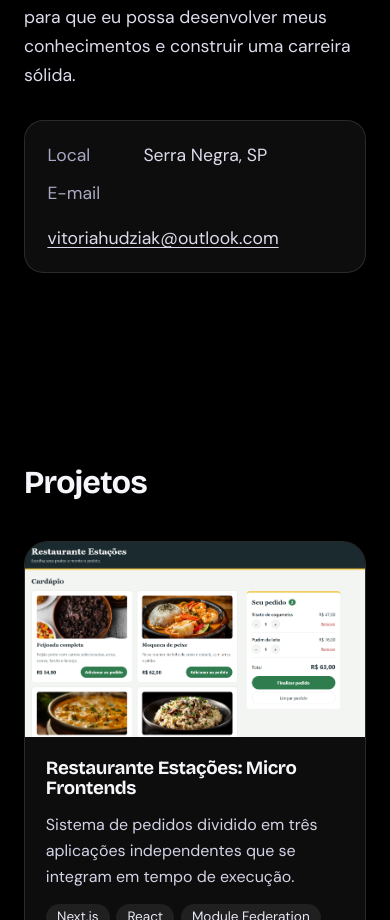
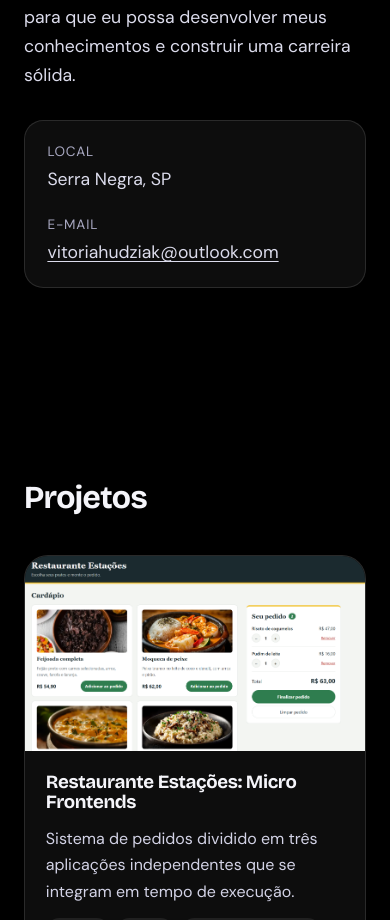
Before and after one commit to dudahudziak/portfolio, a React (Vite) app: page / in a window 390 px wide. Shown: the part 1863-2783 px from the top of the page. Built offline with nearby package versions, Linux system fonts and the light colour scheme.

Commit message:
Responsivo

```diff
--- a/src/components/About/About.module.css
+++ b/src/components/About/About.module.css
@@ -4,9 +4,10 @@
 .photo { object-position: center top;}
 .fallback { display: grid; place-items: center; font: 800 5rem var(--font-display); background: var(--gradient); }
 .text { display: grid; gap: 1.1rem; font-size: 1.1rem; color: #dcdcec; max-width: 40rem; }
-.info { display: grid; gap: 0.6rem; margin-top: 0.8rem; padding: 1.2rem 1.4rem; border-radius: 1.2rem; background: var(--glass); border: 1px solid var(--glass-border); backdrop-filter: blur(12px); }
-.info div { display: flex; gap: 1rem; flex-wrap: wrap; }
-.info dt { min-width: 5rem; color: var(--muted); }
+.info { display: flex; flex-wrap: wrap; gap: 1.2rem 3rem; margin-top: 0.8rem; padding: 1.2rem 1.4rem; border-radius: 1.2rem; background: var(--glass); border: 1px solid var(--glass-border); backdrop-filter: blur(12px); }
+.info div { display: flex; flex-direction: column; gap: 0.15rem; }
+.info dt { min-width: 0; font-size: 0.85rem; color: var(--muted); text-transform: uppercase; letter-spacing: 0.06em; }
+.info dd { min-width: 0; overflow-wrap: anywhere; }
 .info a { text-underline-offset: 3px; }
 
 @keyframes morph {
```
